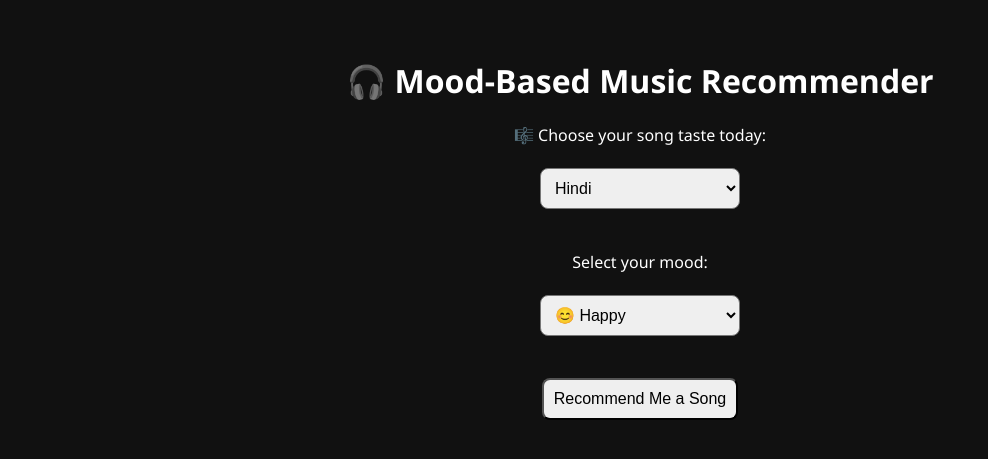
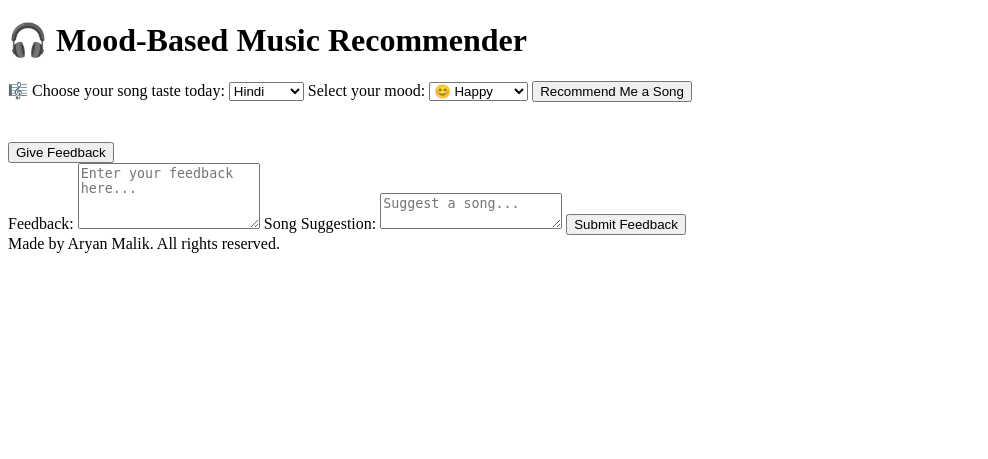
Before and after one commit to aryanmalik-iet/mood-music-recommender, a Flask app: page / in a window 1280 px wide. Shown: the top 459 px of the page, without its empty margins (0-988 px from the left). Run offline with Flask 2, Linux system fonts and the light colour scheme.

Commit message:
Update index.html

```diff
--- a/templates/index.html
+++ b/templates/index.html
@@ -1,14 +1,17 @@
 <!DOCTYPE html>
-<html>
+<html lang="en">
 <head>
+<meta charset="UTF-8" />
+<meta name="viewport" content="width=device-width, initial-scale=1" />
 <title>Mood-Based Music Recommender</title>
-  <link rel="stylesheet" href="{{ url_for('static', filename='style.css') }}">
 </head>
 <body>
+
 <div class="container">
   <h1>🎧 Mood-Based Music Recommender</h1>
+
   <form method="POST" action="/recommend">
-      <label>🎼 Choose your song taste today:</label><br><br>
+    <label>🎼 Choose your song taste today:</label>
     <select name="language" required>
       <option value="hindi" selected>Hindi</option>
       <option value="haryanvi">Haryanvi</option>
@@ -16,9 +19,8 @@
       <option value="bhojpuri">Bhojpuri</option>
       <option value="english">English</option>
     </select>
-      <br><br>
 
-      <label>Select your mood:</label><br><br>
+    <label>Select your mood:</label>
     <select name="mood" required>
       <option value="happy">😊 Happy</option>
       <option value="sad">😢 Sad</option>
@@ -26,10 +28,11 @@
       <option value="energetic">⚡ Energetic</option>
       <option value="calm">🧘 Calm</option>
     </select>
-      <br><br>
+
     <button type="submit">Recommend Me a Song</button>
   </form>
 
+  <!-- Result or error from Flask -->
   {% if song %}
   <div class="result">
     <h2>{{ mood.capitalize() }} Tip:</h2>
@@ -41,6 +44,78 @@
   {% if error %}
   <p class="error">{{ error }}</p>
   {% endif %}
+
+  <!-- Button to toggle feedback form -->
+  <button id="toggleFeedbackBtn" style="margin-top:40px;">Give Feedback</button>
+
+  <!-- Feedback Form -->
+  <div id="feedback-form">
+    <form id="feedbackForm">
+      <label for="feedback">Feedback:</label>
+      <textarea id="feedback" rows="4" placeholder="Enter your feedback here..."></textarea>
+
+      <label for="suggestion">Song Suggestion:</label>
+      <textarea id="suggestion" rows="2" placeholder="Suggest a song..."></textarea>
+
+      <button type="submit">Submit Feedback</button>
+    </form>
   </div>
+</div>
+
+<footer>Made by Aryan Malik. All rights reserved.</footer>
+
+<script>
+  const toggleBtn = document.getElementById('toggleFeedbackBtn');
+  const feedbackDiv = document.getElementById('feedback-form');
+  const feedbackForm = document.getElementById('feedbackForm');
+
+  // Toggle feedback form visibility
+  toggleBtn.addEventListener('click', () => {
+    if (feedbackDiv.style.display === 'block') {
+      feedbackDiv.style.display = 'none';
+      toggleBtn.textContent = 'Give Feedback';
+    } else {
+      feedbackDiv.style.display = 'block';
+      toggleBtn.textContent = 'Hide Feedback Form';
+      feedbackDiv.scrollIntoView({ behavior: 'smooth' });
+    }
+  });
+
+  // Handle Google Form submission via AJAX
+  feedbackForm.addEventListener('submit', function(event) {
+    event.preventDefault();
+
+    const submitBtn = feedbackForm.querySelector('button[type="submit"]');
+    submitBtn.disabled = true;
+    submitBtn.textContent = 'Submitting...';
+
+    const googleFormURL = 'https://docs.google.com/forms/d/e/1FAIpQLSdyQHT3Q6n9eK9_qxefTPad4voYAASxO-Jk93M7vgeb3B5yHw/formResponse';
+
+    const formData = new FormData();
+    formData.append('entry.1406473944', document.getElementById('feedback').value);
+    formData.append('entry.641565808', document.getElementById('suggestion').value);
+
+    fetch(googleFormURL, {
+      method: 'POST',
+      mode: 'no-cors',
+      body: formData
+    })
+    .then(() => {
+      alert('Submitted! Thank you for your feedback.');
+      feedbackForm.reset();
+      feedbackDiv.style.display = 'none';
+      toggleBtn.textContent = 'Give Feedback';
+    })
+    .catch(() => {
+      alert('Submission failed. Please try again later.');
+    })
+    .finally(() => {
+      submitBtn.disabled = false;
+      submitBtn.textContent = 'Submit Feedback';
+    });
+  });
+
+</script>
+
 </body>
 </html>
```
Lines whose indentation alone changed are shown as unchanged.
